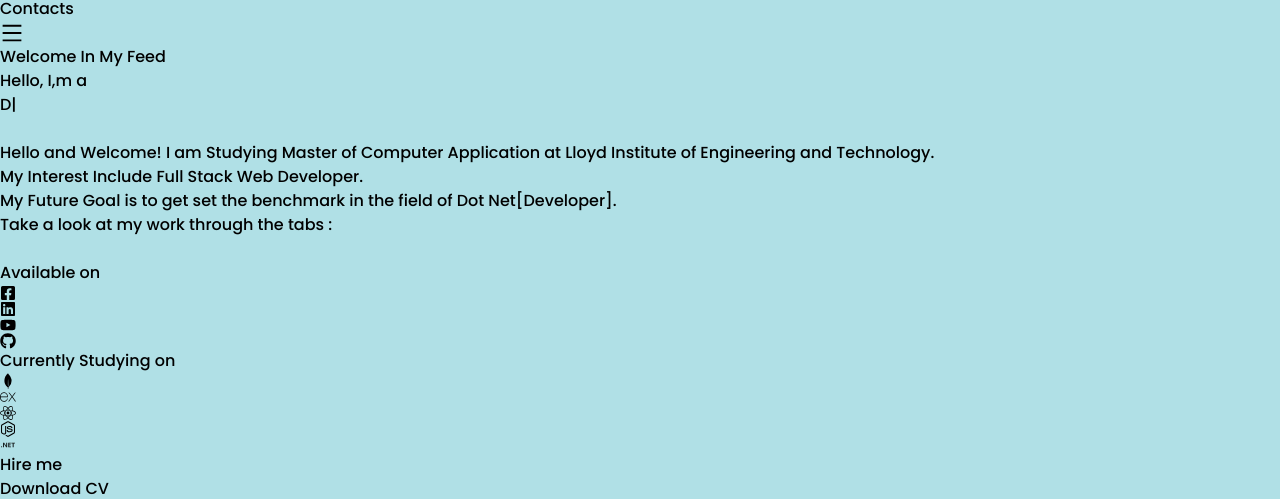
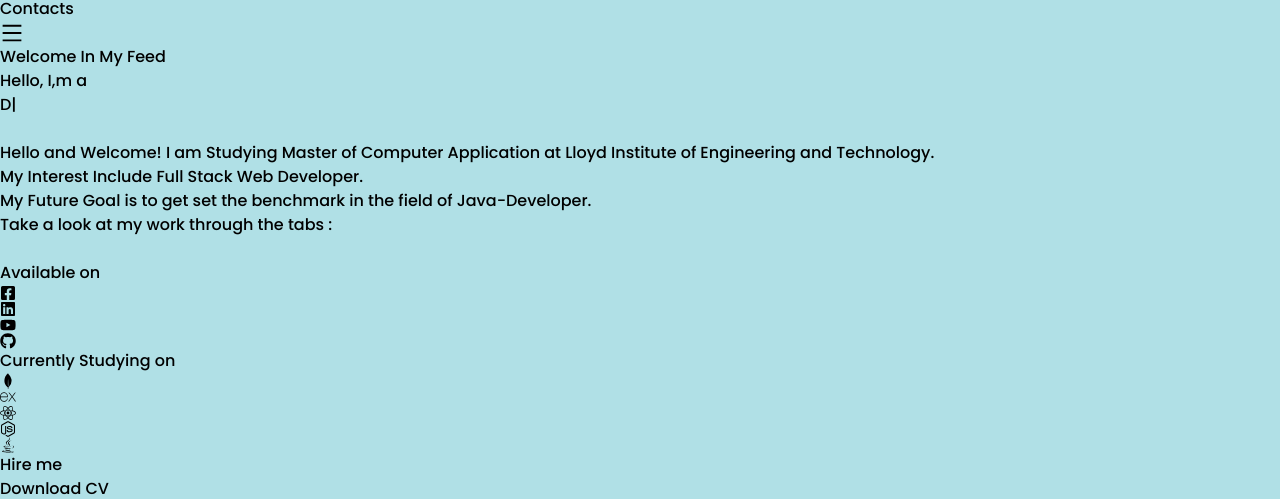
Before and after one commit to Aman5685/Portfolio_Page, a React (Vite) app: page / in a window 1280 px wide. Shown: the part 1832-2331 px from the top of the page. Built offline with nearby package versions, Linux system fonts and the light colour scheme.

Commit message:
Update Home.jsx V1

```diff
--- a/src/Components/Home.jsx
+++ b/src/Components/Home.jsx
@@ -9,7 +9,7 @@ import { SiExpress } from "react-icons/si";
 import { FaReact } from "react-icons/fa";
 import { FaNodeJs } from "react-icons/fa";
 import { ReactTyped } from "react-typed";
-import { AiOutlineDotNet } from "react-icons/ai";
+import { FaJava } from "react-icons/fa";
 import pic from"../../public/mypic.jpg"
 
 
@@ -40,7 +40,7 @@ function Home() {
              <br />
             My Interest Include Full Stack Web Developer.
             <br />
-            My Future Goal is to get set the benchmark in the field of Dot Net[Developer].
+            My Future Goal is to get set the benchmark in the field of Java-Developer.
             <br />
             Take a look at my work through the tabs :
         </p>
@@ -68,7 +68,7 @@ function Home() {
           <SiExpress className="text-xl md:text-3xl hover:scale-110 duration-200 rounded-full border-[1px]"/>
           <FaReact className="text-xl md:text-3xl hover:scale-110 duration-200 rounded-full border-[1px]"/>
           <FaNodeJs className="text-xl md:text-3xl hover:scale-110 duration-200 rounded-full border-[1px]"/>
-          <AiOutlineDotNet className="text-xl md:text-3xl hover:scale-110 duration-200 rounded-full border-[1px]" />
+          <FaJava className="text-xl md:text-3xl hover:scale-110 duration-200 rounded-full border-[1px]" />
           </div>
         </div>
         </div>
```
